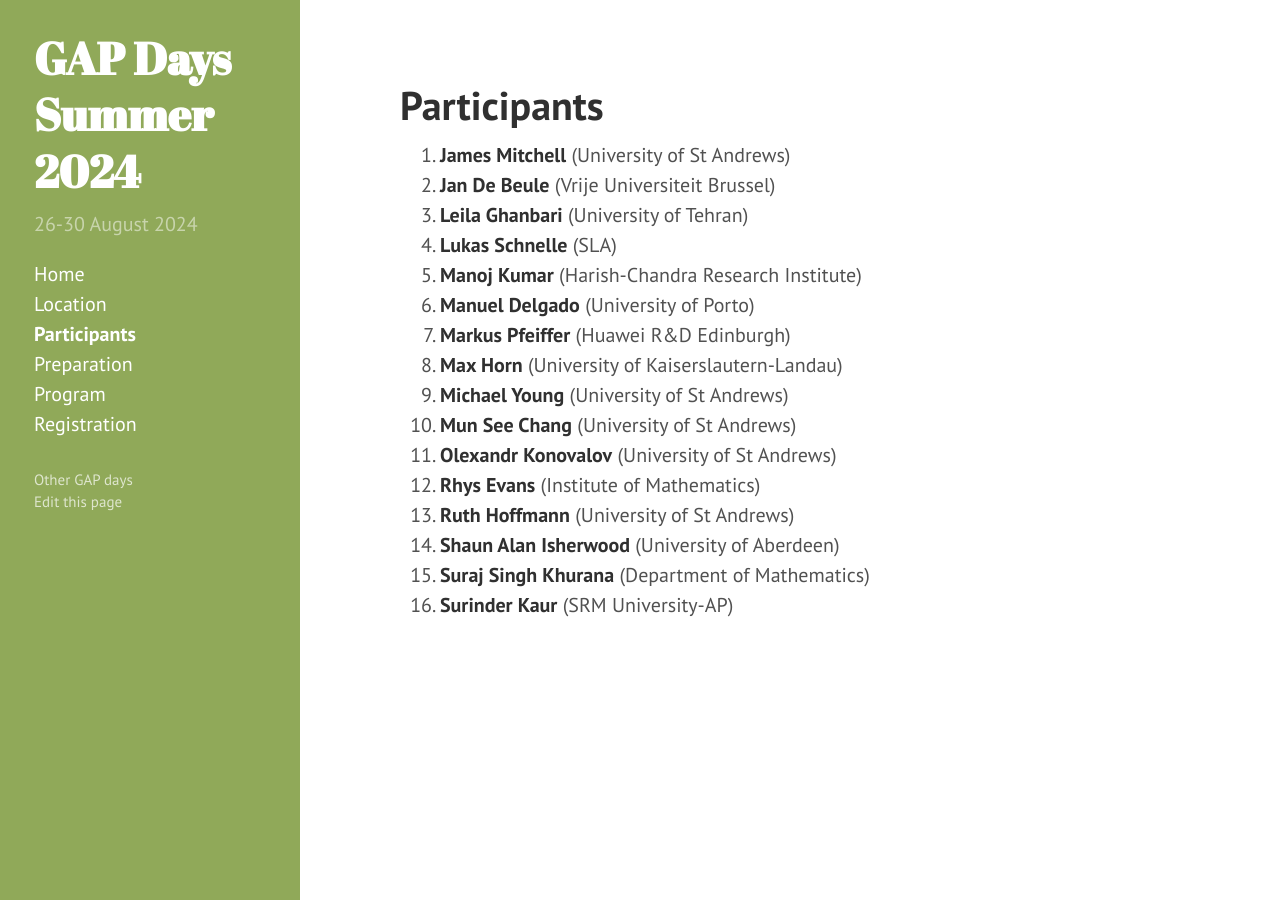
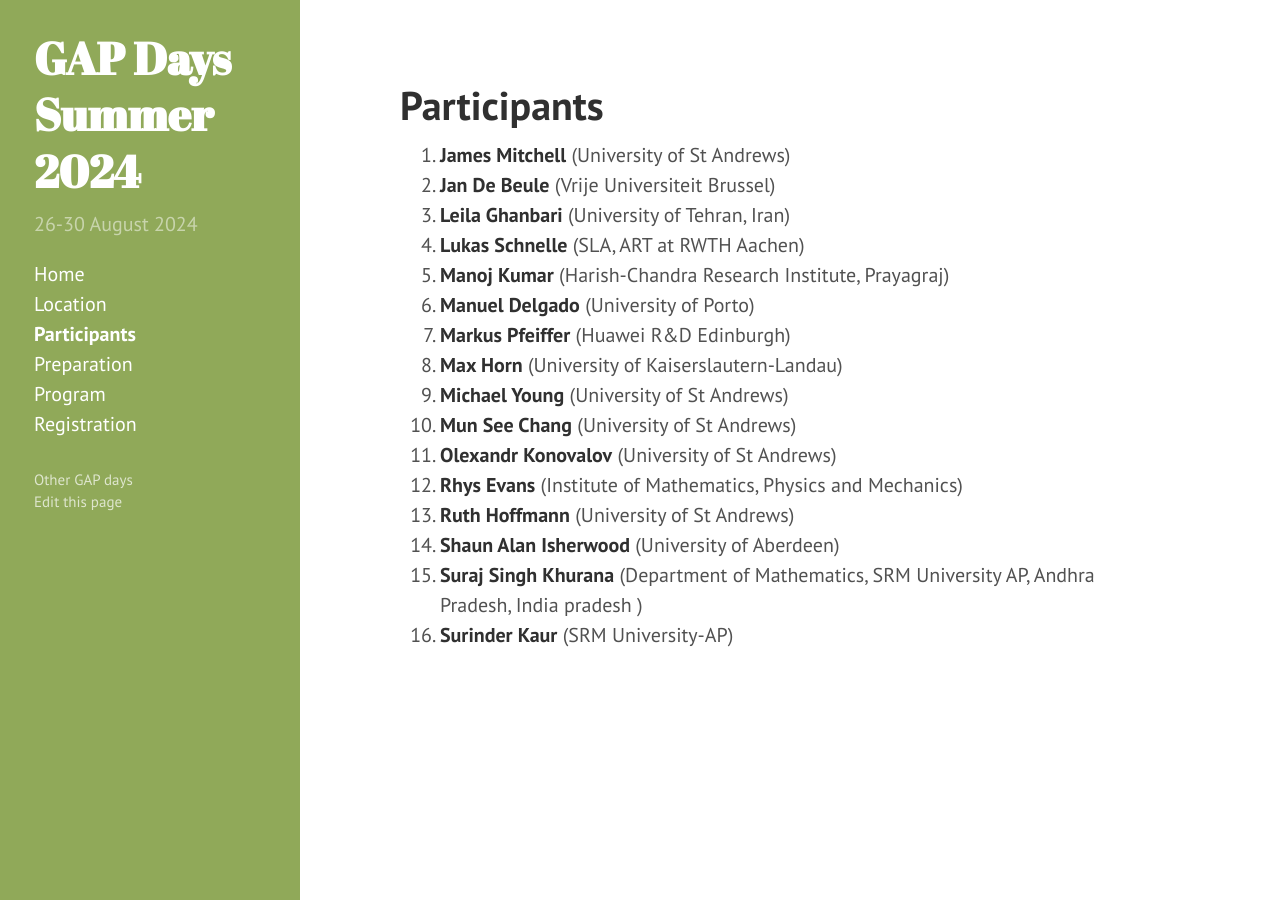
Before and after one commit to gapdays/gapdays2024-summer, a Jekyll site: the page built from participants.md, in a window 1280 px wide. Built offline with Jekyll 4.4.1, drawn with Linux system fonts in a browser that asks for light colours.

Commit message:
Fixed YAML in participants list

```diff
--- a/participants.md
+++ b/participants.md
@@ -2,22 +2,22 @@
 layout: page
 title: Participants
 participants:
-  - {name: Mun See Chang, affiliation: University of St Andrews}
-  - {name: Ruth Hoffmann, affiliation: University of St Andrews}
-  - {name: Max Horn, affiliation: University of Kaiserslautern-Landau}
-  - {name: Olexandr Konovalov, affiliation: University of St Andrews}
-  - {name: Rhys Evans, affiliation: Institute of Mathematics, Physics and Mechanics}
-  - {name: Markus Pfeiffer, affiliation: Huawei R&D Edinburgh}
-  - {name: Michael Young, affiliation: University of St Andrews}
-  - {name: James Mitchell, affiliation: University of St Andrews}
-  - {name: Surinder Kaur, affiliation: SRM University-AP}
-  - {name: Shaun Alan Isherwood, affiliation: University of Aberdeen}
-  - {name: Lukas Schnelle, affiliation: SLA, ART at RWTH Aachen}
-  - {name: Manoj Kumar, affiliation: Harish-Chandra Research Institute,  Prayagraj}
-  - {name: Suraj Singh Khurana, affiliation: Department of Mathematics, SRM University AP, Andhra Pradesh, India pradesh }
-  - {name: Leila Ghanbari, affiliation: University of Tehran, Iran}
-  - {name: Jan De Beule, affiliation: Vrije Universiteit Brussel}
-  - {name: Manuel Delgado, affiliation: University of Porto}
+  - {name: Mun See Chang, affiliation: "University of St Andrews"}
+  - {name: Ruth Hoffmann, affiliation: "University of St Andrews"}
+  - {name: Max Horn, affiliation: "University of Kaiserslautern-Landau"}
+  - {name: Olexandr Konovalov, affiliation: "University of St Andrews"}
+  - {name: Rhys Evans, affiliation: "Institute of Mathematics, Physics and Mechanics"}
+  - {name: Markus Pfeiffer, affiliation: "Huawei R&D Edinburgh"}
+  - {name: Michael Young, affiliation: "University of St Andrews"}
+  - {name: James Mitchell, affiliation: "University of St Andrews"}
+  - {name: Surinder Kaur, affiliation: "SRM University-AP"}
+  - {name: Shaun Alan Isherwood, affiliation: "University of Aberdeen"}
+  - {name: Lukas Schnelle, affiliation: "SLA, ART at RWTH Aachen"}
+  - {name: Manoj Kumar, affiliation: "Harish-Chandra Research Institute,  Prayagraj"}
+  - {name: Suraj Singh Khurana, affiliation: "Department of Mathematics, SRM University AP, Andhra Pradesh, India pradesh "}
+  - {name: Leila Ghanbari, affiliation: "University of Tehran, Iran"}
+  - {name: Jan De Beule, affiliation: "Vrije Universiteit Brussel"}
+  - {name: Manuel Delgado, affiliation: "University of Porto"}
 ---
 
 <ol>{% assign participants = page.participants | sort: "name" %}
```
